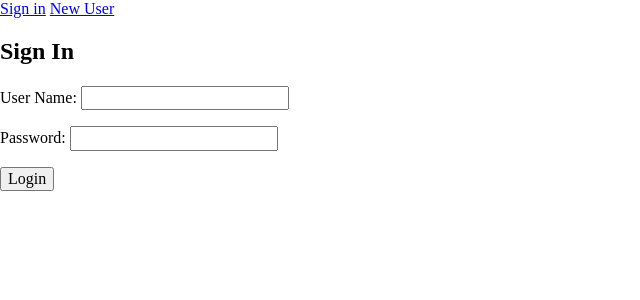
After one commit to jessiicacmoore/Crowdfunder, a Django app: page /login/ in a window 1280 px wide. The commit adds this page. Shown: the top 300 px of the page, without its empty margins (0-640 px from the left). Run offline with Django 3.2, Linux system fonts and the light colour scheme.

Commit message:
login,logout, newuser added

```diff
--- /dev/null
+++ b/crowdfunder/forms.py
@@ -0,0 +1,7 @@
+from django.forms import CharField, PasswordInput, Form, ModelForm
+from django import forms
+from crowdfunder.models import Project
+
+class LoginForm(Form):
+    username = CharField(label="User Name", max_length=64)
+    password = CharField(widget=PasswordInput())
--- a/crowdfunder/templates/base.html
+++ b/crowdfunder/templates/base.html
@@ -13,26 +13,16 @@
     <header class="site-header">
         <nav>
                 {% if request.user.is_authenticated %}
-                <a href="{% url 'logout' %}">Sign out</a>
+                <a href="{% url 'logout' %}" role="button">Sign out</a>
                 {% else %}
-                <a href="{% url 'login' %}">Sign in</a>
-                <a href="{% url 'signup' %}">New User</a>
+                <a href="{% url 'login' %}" role="button">Sign in</a>
+                <a href="{% url 'signup' %}" role="button">New User</a>
                 {% endif %}
-                <section class="search">
-                        <form action="{% url 'restaurant_search' %}" method="GET">
-                            <label for="restaurant-search">
-                              <span>Search:</span>
-                              <input
-                            type="search"
-                                id="restaurant-search"
-                                name="query"
-                                value="{{ query }}"
-                            />
-                            </label>
-                </section>
+
         </nav>
 
 
 
+        {% block content %} {% endblock %}
 </body>
 </html>
--- a/crowdfunder/templates/index.html
+++ b/crowdfunder/templates/index.html
@@ -1,5 +1,7 @@
+{% extends 'base.html' %}
 
 {% block content %}
 <main class="home-main">
+Fund Me Now!
 </main>
 {% endblock %}
--- /dev/null
+++ b/crowdfunder/templates/login.html
@@ -0,0 +1,12 @@
+{% extends 'base.html' %}
+
+{% block content %}
+
+  <h2>Sign In</h2>
+  <form action="{% url 'login' %}" method='POST'>
+    {% csrf_token %}
+    {{ form.as_p }}
+    <input type="submit" value="Login">
+  </form>
+
+{% endblock %}
--- a/crowdfunder/urls.py
+++ b/crowdfunder/urls.py
@@ -20,7 +20,7 @@ from .views import *
 urlpatterns = [
     path('admin/', admin.site.urls),
     path('', home, name="home"),
-    # path('login/', login, name='login'),
-    # path('logout/', logout_view, name='logout'),
-    # path('signup/', signup, name='signup'),
+    path('login/', login_view, name='login'),
+    path('logout/', logout_view, name='logout'),
+    path('signup/', signup, name='signup'),
 ]
--- a/crowdfunder/views.py
+++ b/crowdfunder/views.py
@@ -5,10 +5,52 @@ from django.views.decorators.http import require_http_methods
 from django.contrib.auth import authenticate, login, logout
 from django.contrib.auth.decorators import login_required
 from django.contrib.auth.forms import UserCreationForm
-
+from crowdfunder.forms import LoginForm
 from .models import *
 
 def home(request):
     context = {'projects': Project.objects.all()}
     response = render(request, 'index.html', context)
     return HttpResponse(response)
+
+def login_view(request):
+    if request.user.is_authenticated:
+        return HttpResponseRedirect('')
+    if request.method == 'POST':
+        form = LoginForm(request.POST)
+        if form.is_valid():
+            username = form.cleaned_data['username']
+            pw = form.cleaned_data['password']
+            user = authenticate(username=username, password=pw)
+            if user is not None:
+                login(request, user)
+                return HttpResponseRedirect('')
+            else:
+                form.add_error('username', 'Login failed')
+    else:
+        form = LoginForm()
+
+    context = {'form': form}
+    http_response = render(request, 'login.html', context)
+    return HttpResponse(http_response)
+
+def logout_view(request):
+    logout(request)
+    return HttpResponseRedirect('')
+
+def signup(request):
+    if request.user.is_authenticated:
+        return HttpResponseRedirect('')
+    if request.method == 'POST':
+        form = UserCreationForm(request.POST)
+        if form.is_valid():
+            form.save()
+            username = form.cleaned_data.get('username')
+            raw_password = form.cleaned_data.get('password1')
+            user = authenticate(username=username, password=raw_password)
+            login(request, user)
+            return HttpResponseRedirect('')
+    else:
+        form = UserCreationForm()
+    html_response =  render(request, 'signup.html', {'form': form})
+    return HttpResponse(html_response)
```
Also changed, not shown: crowdfunder/templates/signup.html (added, +12 -0 lines).
